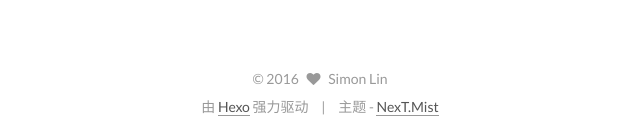
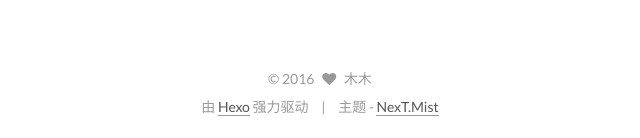
Before and after one commit to linyisen/linyisen.github.io, a plain HTML site: page 2016/12/10/hello-world/index.html in a window 1280 px wide. Shown: the part 1332-1470 px from the top of the page, 160-800 px from the left. Drawn offline with Linux system fonts and the light colour scheme.

Commit message:
Site updated: 2016-12-10 21:22:41

```diff
--- a/2016/12/10/hello-world/index.html
+++ b/2016/12/10/hello-world/index.html
@@ -244,7 +244,7 @@ Quick">
   <link itemprop="mainEntityOfPage" href="http://yoursite.com/2016/12/10/hello-world/">
 
   <span style="display:none" itemprop="author" itemscope itemtype="http://schema.org/Person">
-    <meta itemprop="name" content="Simon Lin">
+    <meta itemprop="name" content="木木">
     <meta itemprop="description" content="">
     <meta itemprop="image" content="/images/avatar.gif">
   </span>
@@ -402,8 +402,8 @@ Quick">
         <div class="site-author motion-element" itemprop="author" itemscope itemtype="http://schema.org/Person">
           <img class="site-author-image" itemprop="image"
                src="/images/avatar.gif"
-               alt="Simon Lin" />
-          <p class="site-author-name" itemprop="name">Simon Lin</p>
+               alt="木木" />
+          <p class="site-author-name" itemprop="name">木木</p>
           <p class="site-description motion-element" itemprop="description"></p>
         </div>
         <nav class="site-state motion-element">
@@ -472,7 +472,7 @@ Quick">
   <span class="with-love">
     <i class="fa fa-heart"></i>
   </span>
-  <span class="author" itemprop="copyrightHolder">Simon Lin</span>
+  <span class="author" itemprop="copyrightHolder">木木</span>
 </div>
 
 
```
Also changed, not shown: archives/2016/12/index.html (+3 -3 lines), archives/2016/index.html (+3 -3 lines), archives/index.html (+3 -3 lines), index.html (+4 -4 lines).
